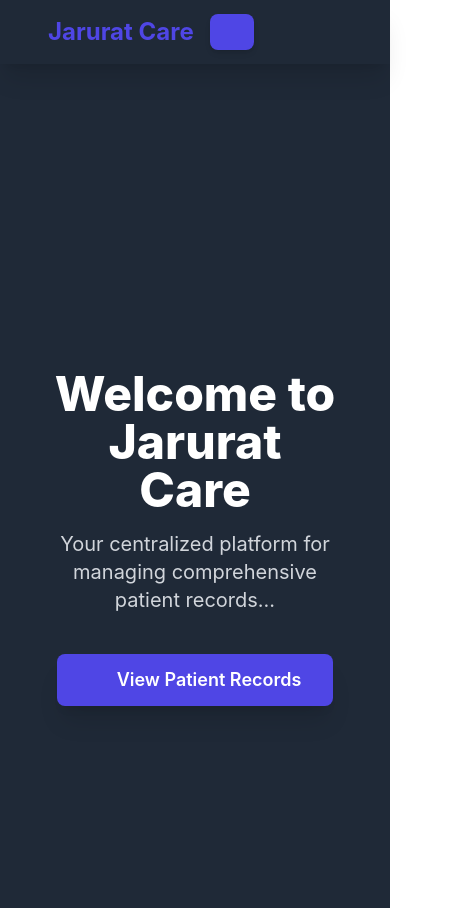
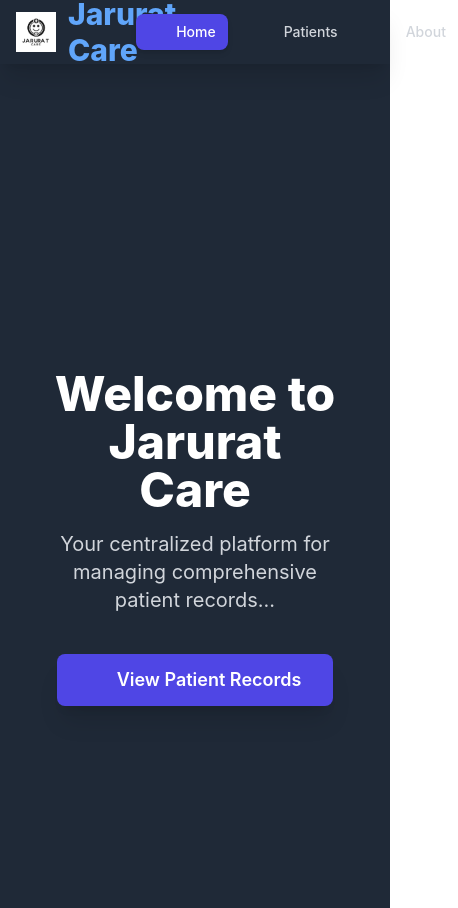
Before and after one commit to RSingh-07/Patient-Record-Dashboard, a React (Create React App) app: page / in a window 390 px wide. Shown: the whole page, 458 px wide, since content can reach past the window. Built offline with nearby package versions, Linux system fonts and the light colour scheme.

Commit message:
feat: Add logo to header and fix mobile navigation text

```diff
--- a/src/components/layouts/Header.jsx
+++ b/src/components/layouts/Header.jsx
@@ -1,14 +1,32 @@
 import React from 'react';
+// Path to icons is up two levels (out of layouts and out of components)
 import { Heart, Home, Users, Info } from '../icons/Icons';
+// Path to NavLink is up one level (out of layouts)
 import NavLink from './NavLink';
+
+// Path to logo is up three levels (out of layouts, components, and src)
+import JaruratLogo from '../../../src/assets/jarurat-care-logo.webp';
 
 const Header = ({ page, navigate }) => (
     <header className="bg-gray-800 shadow-xl sticky top-0 z-40">
         <div className="max-w-7xl mx-auto px-4 sm:px-6 lg:px-8 flex justify-between items-center h-16">
-            <div className="text-2xl font-bold text-[#4F46E5] flex items-center">
-                <Heart className="w-6 h-6 mr-2 fill-[#4F46E5] stroke-none" />
+
+            {/* Logo and Heading Section */}
+            {/* TEXT CHANGE: Changed text-white to text-blue-400 */}
+            <div className="text-3xl font-extrabold text-blue-400 flex items-center">
+                {/* Image Logo */}
+                <img
+                    src={JaruratLogo}
+                    alt="Jarurat Care Logo"
+                    // Tailwind classes for size and spacing (h-10 matches header height)
+                    className="h-10 w-auto mr-3"
+                />
+
+                {/* Text Heading - Now bright blue, extra bold, and larger (text-3xl) */}
                 Jarurat Care
             </div>
+
+            {/* Navigation Links */}
             <nav className="flex space-x-4">
                 <NavLink label="Home" currentPage={page} targetPage="home" onClick={() => navigate('home')} icon={Home} />
                 <NavLink label="Patients" currentPage={page} targetPage="patients" onClick={() => navigate('patients')} icon={Users} />
--- a/src/components/layouts/NavLink.jsx
+++ b/src/components/layouts/NavLink.jsx
@@ -10,7 +10,7 @@ const NavLink = ({ label, currentPage, targetPage, onClick, icon: Icon }) => {
             `}
         >
             <Icon className="w-5 h-5" />
-            <span className="hidden sm:inline">{label}</span>
+            <span>{label}</span>
         </button>
     );
 };
```
Also changed, not shown: src/assets/jarurat-care-logo.webp (added).
